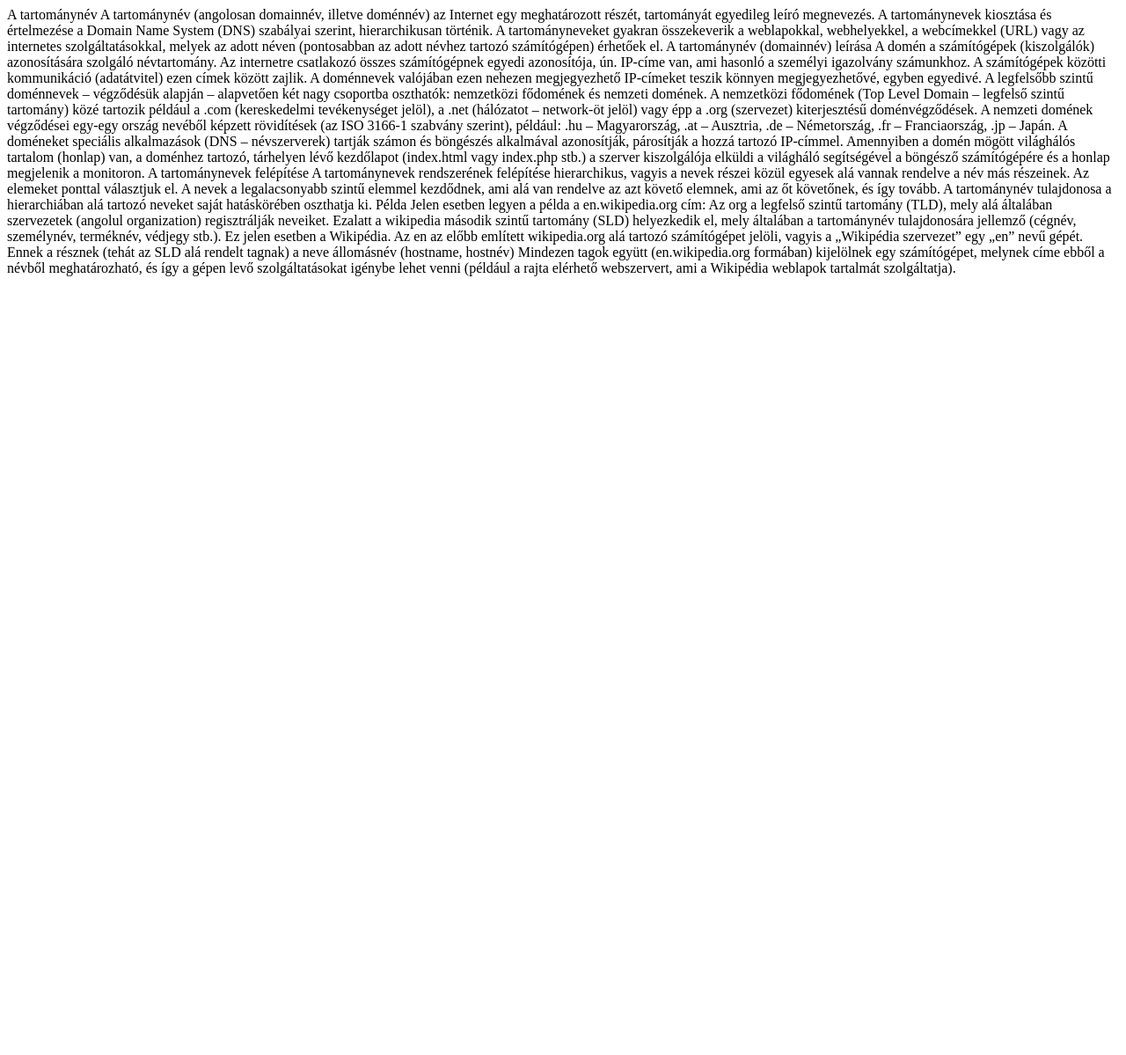
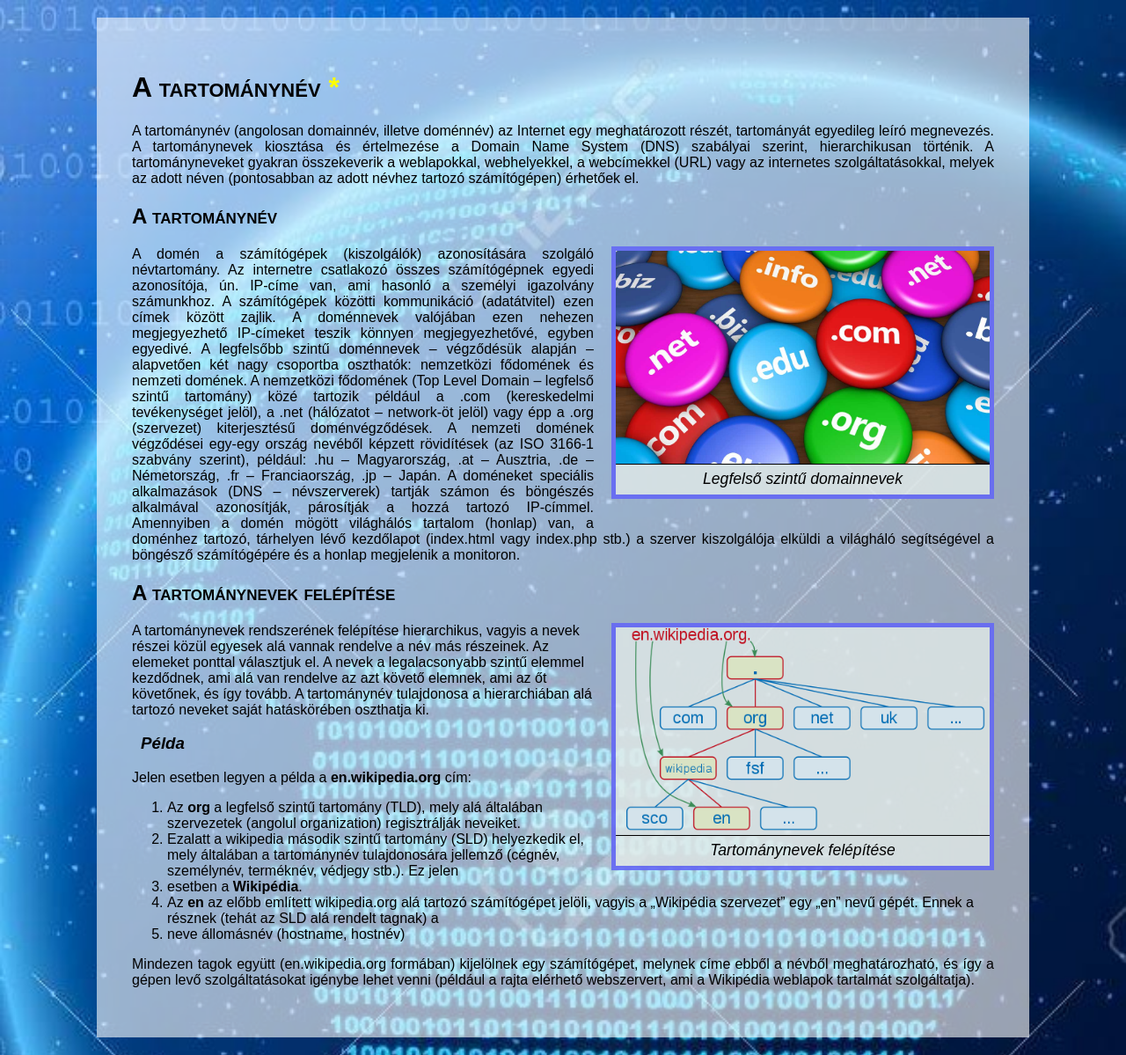
Before and after one commit to Hyrtix68/tartomanynev, a plain HTML site: page index.html in a window 1280 px wide. Shown: the whole page at 88% size. Before the commit the page ends 800 px from the top, so only its background shows below. Drawn offline with Linux system fonts and the light colour scheme.

Commit message:
végsőállapot

```diff
--- a/index.html
+++ b/index.html
@@ -1,33 +1,47 @@
 <!DOCTYPE html>
-<html>
+<html lang="hu">
+<head>
+  <meta charset="UTF-8">
+  <title>A tartománynév</title>
+  <link rel="stylesheet" href="styles.css">
+</head>
+<body>
+  <div id="tartalom">
+    <h1>A tartománynév <a href="https://hu.wikipedia.org/wiki/Tartománynév" target="_blank">*</a></h1>
 
-<head>
-</head>
+    <p>A tartománynév (angolosan domainnév, illetve doménnév) az Internet egy meghatározott részét, tartományát egyedileg leíró megnevezés. A tartománynevek kiosztása és értelmezése a Domain Name System (DNS) szabályai szerint, hierarchikusan történik. A tartományneveket gyakran összekeverik a weblapokkal, webhelyekkel, a webcímekkel (URL) vagy az internetes szolgáltatásokkal, melyek az adott néven (pontosabban az adott névhez tartozó számítógépen) érhetőek el.</p>
 
-<body>
-  <div>
-    A tartománynév
+    <h2>A tartománynév</h2>
 
-    A tartománynév (angolosan domainnév, illetve doménnév) az Internet egy meghatározott részét, tartományát egyedileg leíró megnevezés. A tartománynevek kiosztása és értelmezése a Domain Name System (DNS) szabályai szerint, hierarchikusan történik. A tartományneveket gyakran összekeverik a weblapokkal, webhelyekkel, a webcímekkel (URL) vagy az internetes szolgáltatásokkal, melyek az adott néven (pontosabban az adott névhez tartozó számítógépen) érhetőek el.
+    <div class="kepkeret">
+      <img src="tld.jpg" alt="Legfelső szintű domainnevek" title="Legfelső szintű domainnevek">
+      <p class="kepfelirat">Legfelső szintű domainnevek</p>
+    </div>
 
-    A tartománynév (domainnév) leírása
+    <p>A domén a számítógépek (kiszolgálók) azonosítására szolgáló névtartomány. Az internetre csatlakozó összes számítógépnek egyedi azonosítója, ún. IP-címe van, ami hasonló a személyi igazolvány számunkhoz. A számítógépek közötti kommunikáció (adatátvitel) ezen címek között zajlik. A doménnevek valójában ezen nehezen megjegyezhető IP-címeket teszik könnyen megjegyezhetővé, egyben egyedivé. A legfelsőbb szintű doménnevek – végződésük alapján – alapvetően két nagy csoportba oszthatók: nemzetközi fődomének és nemzeti domének. A nemzetközi fődomének (Top Level Domain – legfelső szintű tartomány) közé tartozik például a .com (kereskedelmi tevékenységet jelöl), a .net (hálózatot – network-öt jelöl) vagy épp a .org (szervezet) kiterjesztésű doménvégződések. A nemzeti domének végződései egy-egy ország nevéből képzett rövidítések (az ISO 3166-1 szabvány szerint), például: .hu – Magyarország, .at – Ausztria, .de – Németország, .fr – Franciaország, .jp – Japán. A doméneket speciális alkalmazások (DNS – névszerverek) tartják számon és böngészés alkalmával azonosítják, párosítják a hozzá tartozó IP-címmel. Amennyiben a domén mögött világhálós tartalom (honlap) van, a doménhez tartozó, tárhelyen lévő kezdőlapot (index.html vagy index.php stb.) a szerver kiszolgálója elküldi a világháló segítségével a böngésző számítógépére és a honlap megjelenik a monitoron.</p>
 
-    A domén a számítógépek (kiszolgálók) azonosítására szolgáló névtartomány. Az internetre csatlakozó összes számítógépnek egyedi azonosítója, ún. IP-címe van, ami hasonló a személyi igazolvány számunkhoz. A számítógépek közötti kommunikáció (adatátvitel) ezen címek között zajlik. A doménnevek valójában ezen nehezen megjegyezhető IP-címeket teszik könnyen megjegyezhetővé, egyben egyedivé. A legfelsőbb szintű doménnevek – végződésük alapján – alapvetően két nagy csoportba oszthatók: nemzetközi fődomének és nemzeti domének. A nemzetközi fődomének (Top Level Domain – legfelső szintű tartomány) közé tartozik például a .com (kereskedelmi tevékenységet jelöl), a .net (hálózatot – network-öt jelöl) vagy épp a .org (szervezet) kiterjesztésű doménvégződések. A nemzeti domének végződései egy-egy ország nevéből képzett rövidítések (az ISO 3166-1 szabvány szerint), például: .hu – Magyarország, .at – Ausztria, .de – Németország, .fr – Franciaország, .jp – Japán. A doméneket speciális alkalmazások (DNS – névszerverek) tartják számon és böngészés alkalmával azonosítják, párosítják a hozzá tartozó IP-címmel. Amennyiben a domén mögött világhálós tartalom (honlap) van, a doménhez tartozó, tárhelyen lévő kezdőlapot (index.html vagy index.php stb.) a szerver kiszolgálója elküldi a világháló segítségével a böngésző számítógépére és a honlap megjelenik a monitoron.
+    <h2>A tartománynevek felépítése</h2>
 
-    A tartománynevek felépítése
+    <div class="kepkeret">
+      <img src="felepites.png" alt="Tartománynevek felépítése" title="Tartománynevek felépítése">
+      <p class="kepfelirat">Tartománynevek felépítése</p>
+    </div>
 
     A tartománynevek rendszerének felépítése hierarchikus, vagyis a nevek részei közül egyesek alá vannak rendelve a név más részeinek. Az elemeket ponttal választjuk el. A nevek a legalacsonyabb szintű elemmel kezdődnek, ami alá van rendelve az azt követő elemnek, ami az őt követőnek, és így tovább. A tartománynév tulajdonosa a hierarchiában alá tartozó neveket saját hatáskörében oszthatja ki.
 
-    Példa
+    <h3>Példa</h3>
 
-    Jelen esetben legyen a példa a en.wikipedia.org cím:
+    <p>Jelen esetben legyen a példa a <span class="kiemelt">en.wikipedia.org</span> cím:</p>
 
-    Az org a legfelső szintű tartomány (TLD), mely alá általában szervezetek (angolul organization) regisztrálják neveiket.
-    Ezalatt a wikipedia második szintű tartomány (SLD) helyezkedik el, mely általában a tartománynév tulajdonosára jellemző (cégnév, személynév, terméknév, védjegy stb.). Ez jelen esetben a Wikipédia.
-    Az en az előbb említett wikipedia.org alá tartozó számítógépet jelöli, vagyis a „Wikipédia szervezet” egy „en” nevű gépét. Ennek a résznek (tehát az SLD alá rendelt tagnak) a neve állomásnév (hostname, hostnév)
+    <ol>
+    <li>Az <span class="kiemelt">org</span> a legfelső szintű tartomány (TLD), mely alá általában szervezetek (angolul organization) regisztrálják neveiket.</li>
+    <li>Ezalatt a wikipedia második szintű tartomány (SLD) helyezkedik el, mely általában a tartománynév tulajdonosára jellemző (cégnév, személynév, terméknév, védjegy stb.). Ez jelen</li>
+    <li>esetben a <span class="kiemelt">Wikipédia</span>.</li>
+    <li>Az <span class="kiemelt">en</span> az előbb említett wikipedia.org alá tartozó számítógépet jelöli, vagyis a „Wikipédia szervezet” egy „en” nevű gépét. Ennek a résznek (tehát az SLD alá rendelt tagnak) a</li>
+    <li>neve állomásnév (hostname, hostnév)</li>
+  </ol>
 
-    Mindezen tagok együtt (en.wikipedia.org formában) kijelölnek egy számítógépet, melynek címe ebből a névből meghatározható, és így a gépen levő szolgáltatásokat igénybe lehet venni (például a rajta elérhető webszervert, ami a Wikipédia weblapok tartalmát szolgáltatja).
+    <p>Mindezen tagok együtt (en.wikipedia.org formában) kijelölnek egy számítógépet, melynek címe ebből a névből meghatározható, és így a gépen levő szolgáltatásokat igénybe lehet venni (például a rajta elérhető webszervert, ami a Wikipédia weblapok tartalmát szolgáltatja).</p>
   </div>
 </body>
-
 </html>
--- a/styles.css
+++ b/styles.css
@@ -5,6 +5,7 @@ body {
   background-position-y: center;
   background-attachment: fixed;
   background-size: cover;
+  background-image: url("back.jpg");
 }
 
 #tartalom {
@@ -27,6 +28,7 @@ body {
   margin-left: 20px;
   margin-bottom: 20px;
   background-color:  rgba(227, 235, 233, 0.8);
+  border: 5px solid rgba(0, 0, 255, 0.5);
 }
 
 .kepkeret img {
@@ -44,8 +46,32 @@ h1, h2 {
 p.kepfelirat {
   font-size: 1.1em;
   margin: 0px;
+  font-style: italic;
+  text-align: center;
+  line-height: 140%;
 }
 
 p {
   text-align: justify;
 }
+
+.kiemelt
+{
+  font-weight: bold;
+}
+h3
+{
+  text-indent: 10px;
+  font-style: italic;
+}
+
+a
+{
+text-decoration: none;
+color: yellow;
+}
+
+a:hover
+{
+  color: red;
+}
```
Also changed, not shown: indexValidalas.png (added), stylesValidalas.png (added), 1 other file.
